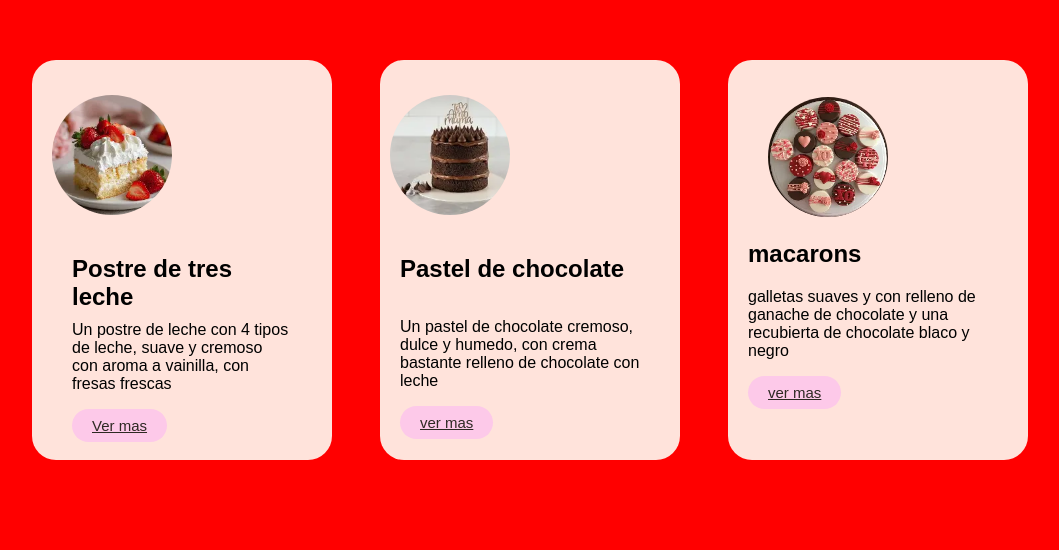
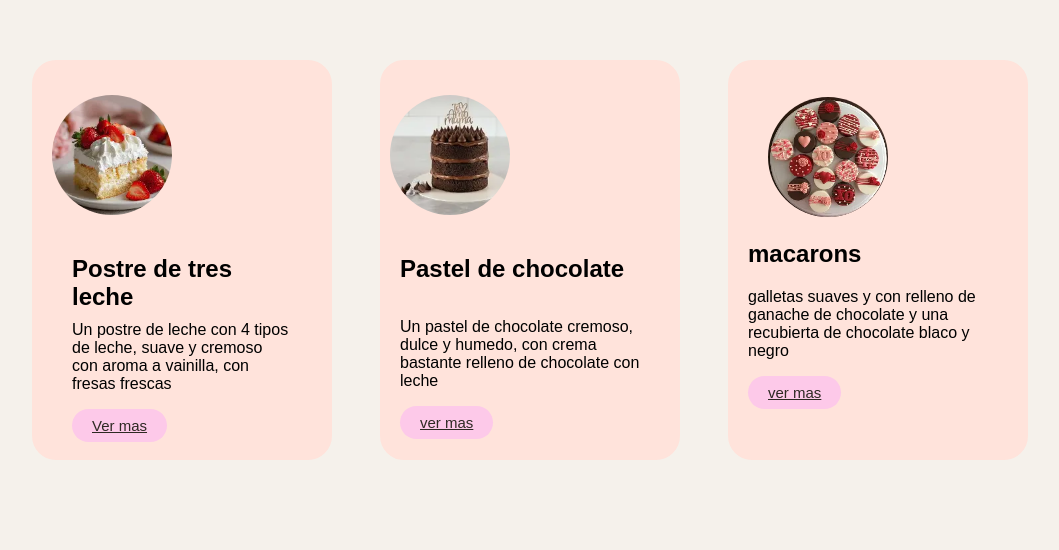
Before and after one commit to irisgomezmontero717-jpg/3catalogo, a plain HTML site: page index.html in a window 1280 px wide. Shown: the part 138-688 px from the top of the page, without its empty margins (110-1169 px from the left). Drawn offline with Linux system fonts and the light colour scheme.

Commit message:
Update 22.css

```diff
--- a/22.css
+++ b/22.css
@@ -228,5 +228,3 @@ position: relative;
 top: -0px;;
 }
 body{
-    background-color:red ! important;
-    }
```
